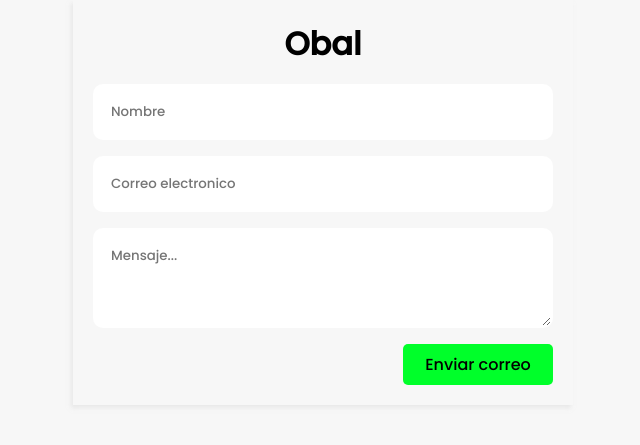
After one commit to aremtg/react, a PHP site: page /practicas/formulario_contacto/index.php in a window 1280 px wide. The commit adds this page. Shown: the top 445 px of the page, without its empty margins (317-957 px from the left). Run offline with PHP 8.4, Linux system fonts and the light colour scheme.

Commit message:
formulario contacto php

```diff
--- /dev/null
+++ b/myApp/practicas/formulario_contacto/estilos.css
@@ -0,0 +1,66 @@
+@import url('https://fonts.googleapis.com/css2?family=Poppins:wght@500&display=swap');
+*{
+    margin: 0;
+    padding: 0;
+    box-sizing: border-box;
+    font-family: 'Poppins';
+}
+body{
+    background-color: rgb(247, 247, 247);
+}
+.wrap{
+    width: 90%;
+    max-width: 500px;
+    margin: auto;
+}
+form{
+    width: 100%;
+    padding: 20px;
+    overflow: hidden;
+    display: flex;
+    gap: 1rem;
+    flex-direction: column;
+    box-shadow: -2px 3px 4px 0px #dadada85;
+}
+form .title{
+    text-align: center;
+}
+.form-control{
+    outline: none;
+    border: 2px solid transparent;
+    border-radius: 10px;
+    padding: 16px;
+}
+.form-control:focus{
+    border: 2px solid rgba(0, 255, 8, 0.895);
+    box-shadow: -2px 3px 4px 0px #dadada85;
+
+}textarea{
+    max-width: 100%;
+    min-width: 100%;
+    max-height: 300px;
+    min-height: 100px
+}
+.alert{
+    text-align: center;
+    padding: 1rem;
+    font-size: 14px;
+    border-radius: 2px;
+}
+.alert.exito{
+    background-color:rgba(0, 255, 8, 0.387);
+}
+.alert.error{
+  background-color: rgba(255, 0, 8, 0.387);
+}
+.btn-enviar{
+    border: none;
+    outline: none;
+    border-radius: 5px;
+    background-color: rgb(0, 255, 42);
+    padding: 8px;
+    cursor: pointer;
+    width: 150px;
+    align-self: flex-end;
+    font-size: 1rem;
+}
--- /dev/null
+++ b/myApp/practicas/formulario_contacto/index.php
@@ -0,0 +1,8 @@
+<?php
+if(isset($_POST['submit'])){
+    $nombre = $_POST['nombre'];
+    $correo = $_POST['correo'];
+    $mensaje = $_POST['mensaje'];
+}
+require 'index.view.php';
+?>
--- /dev/null
+++ b/myApp/practicas/formulario_contacto/index.view.php
@@ -0,0 +1,26 @@
+<!DOCTYPE html>
+<html lang="en">
+<head>
+    <meta charset="UTF-8">
+    <meta name="viewport" content="width=device-width, initial-scale=1.0">
+    <title>Document</title>
+    <link rel="stylesheet" href="estilos.css">
+</head>
+<body>
+    <div class="wrap">
+        <form action="<?php echo htmlspecialchars($_SERVER['PHP_SELF']);?>" method="post">
+        <h1 class="title">Obal</h1>
+            <input type="text" class="form-control" name="nombre" id="nombre" placeholder="Nombre">
+            <input type="email" class="form-control" name="correo" id="correo" placeholder="Correo electronico">
+            <textarea id="mensaje" class="form-control" name="mensaje"  placeholder="Mensaje..."></textarea>
+            <!-- <div class="alert error">
+                Algo salio mal
+            </div>
+            <div class="alert exito">
+                Enviado con exito
+            </div> -->
+            <input type="submit" class="btn-enviar" value="Enviar correo" name="submit">
+        </form>
+    </div>
+</body>
+</html>
```
Also changed, not shown: myApp/formularios/index.php (added, +34 -0 lines), myApp/funciones.php (+14 -0 lines), myApp/formularios/valida.php (added), myApp/index.php (line endings or trailing spaces).
